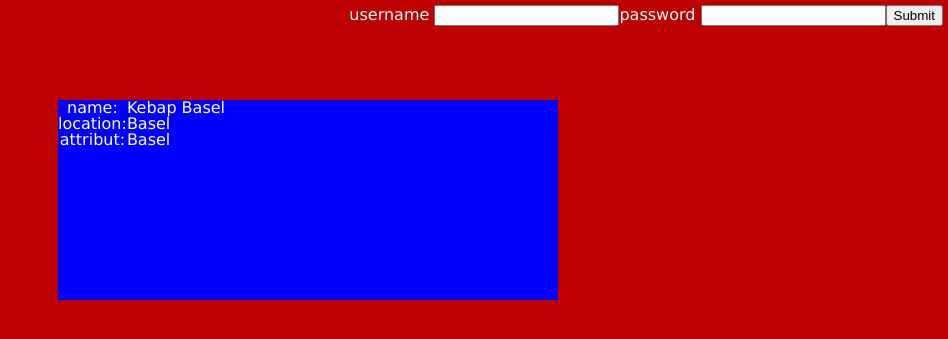
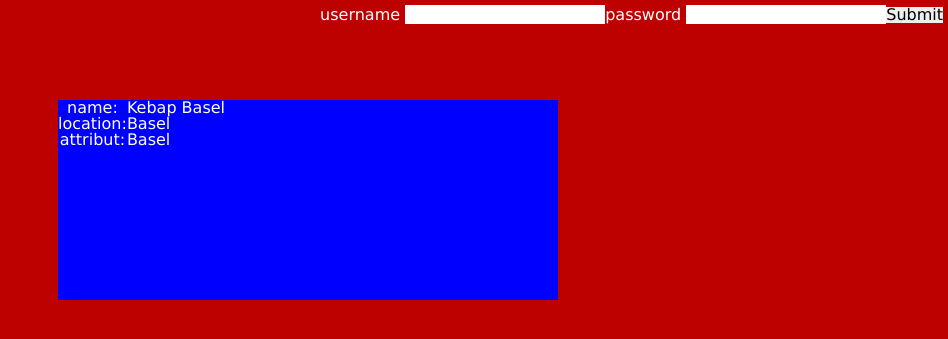
Before and after one commit to kebaparis/kebaparis, a PHP site: page / in a window 1280 px wide. Shown: the top 339 px of the page, without its empty margins (332-1280 px from the left). Run offline with PHP 8.4, Linux system fonts and the light colour scheme.

Commit message:
changed global resets...

```diff
--- a/www/css/global_reset.css
+++ b/www/css/global_reset.css
@@ -1,5 +1,5 @@
 /*
- *
+ * added 07.02.2011
  *
  *
  *
@@ -7,19 +7,7 @@
  */
 
 /*** global reset ***/
-html, body, div, span, applet, object, iframe,
-h1, h2, h3, h4, h5, h6, p, blockquote, pre,
-a, abbr, acronym, address, big, cite, code,
-del, dfn, em, img, ins, kbd, q, s, samp,
-small, strike, strong, sub, sup, tt, var,
-b, u, i, center,
-dl, dt, dd, ol, ul, li,
-fieldset, form, label, legend,
-table, caption, tbody, tfoot, thead, tr, th, td,
-article, aside, canvas, details, embed,
-figure, figcaption, footer, header, hgroup,
-menu, nav, output, ruby, section, summary,
-time, mark, audio, video {
+* {
   margin: 0;
   padding: 0;
   border: 0;
```
